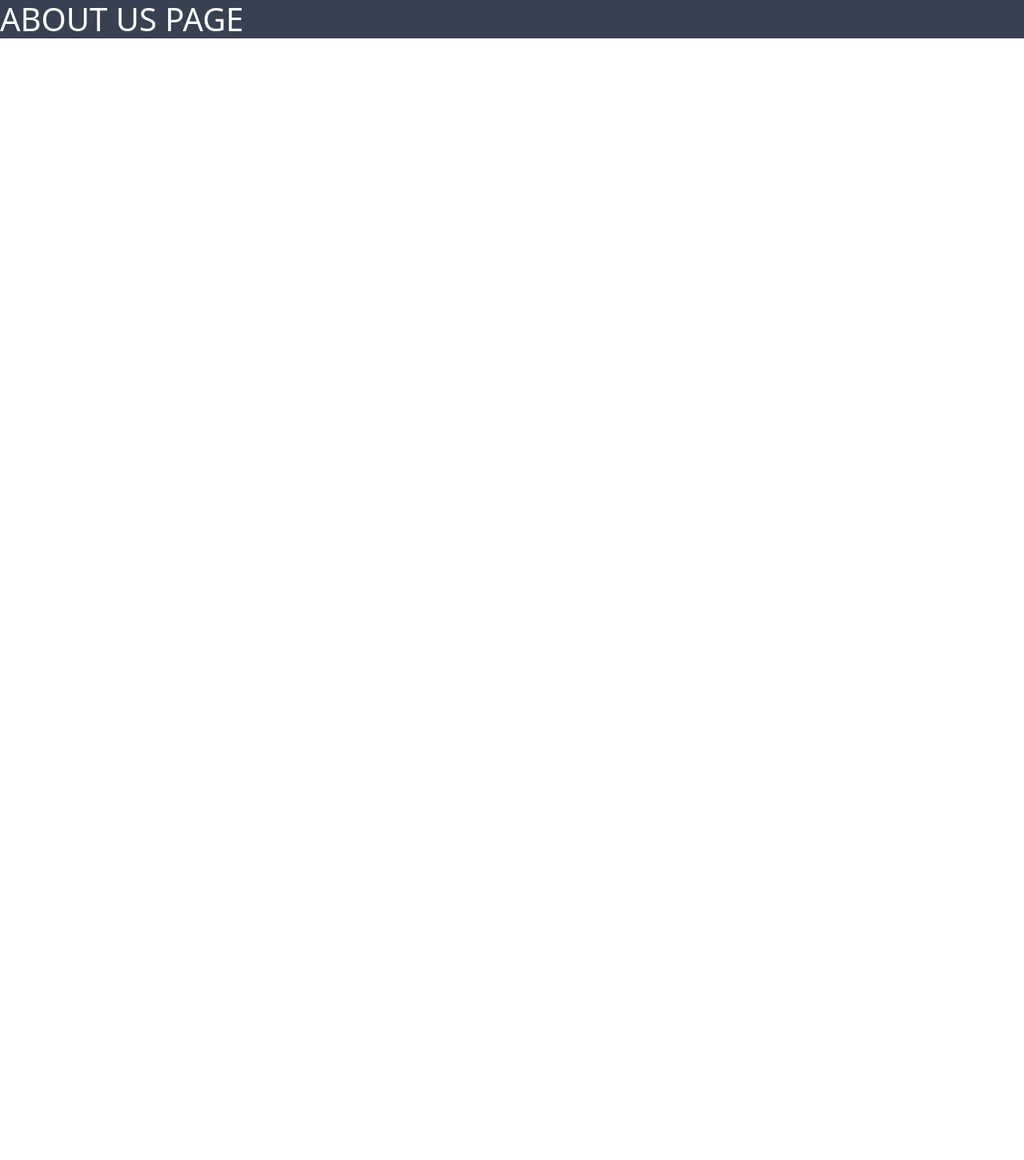
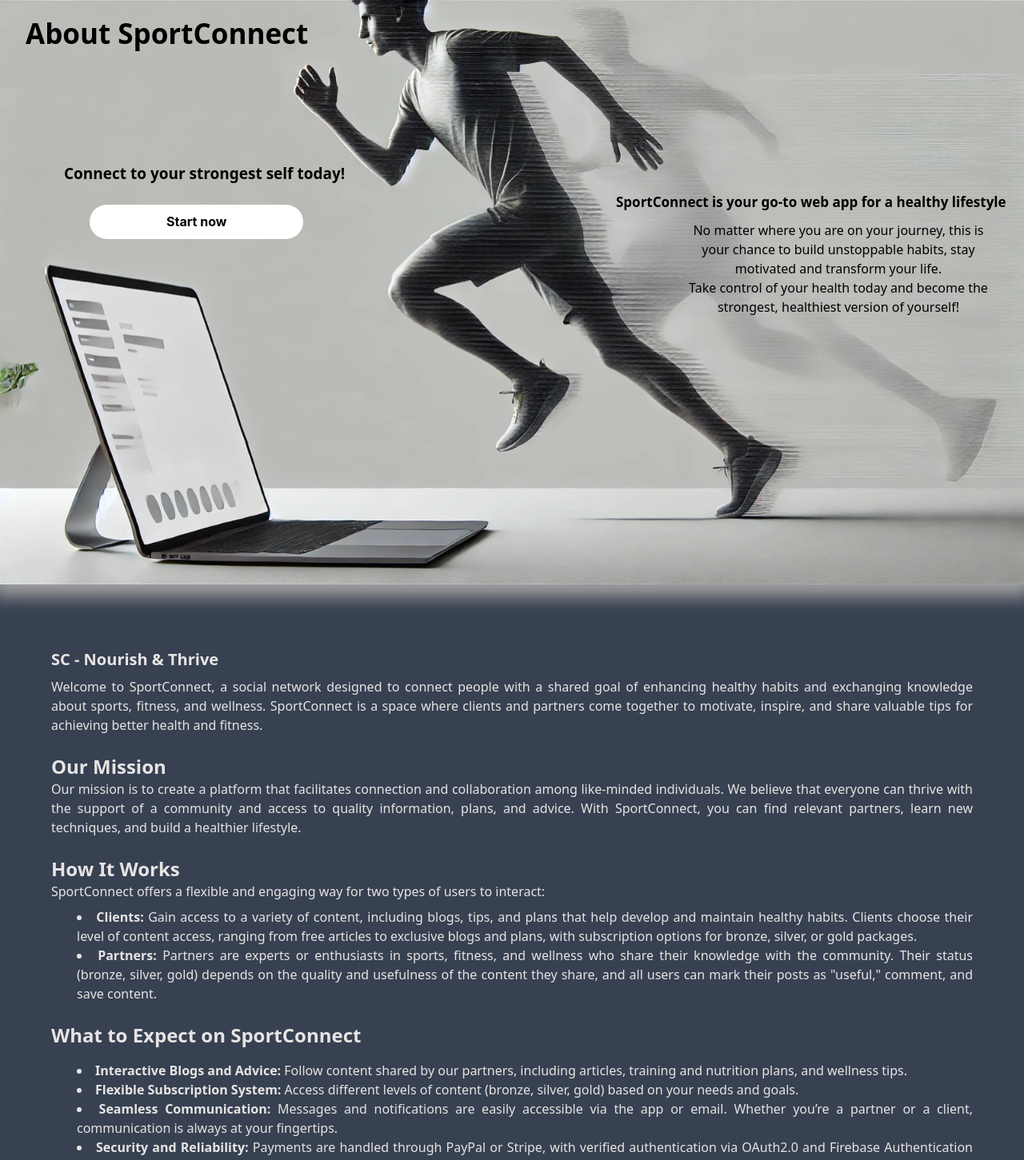
Before and after one commit to ManuelFijan/SportConnect, a React (Vite) app in the folder IzvorniKod/front/: page /about-us in a window 1280 px wide. Shown: the top 1451 px of the page at 80% size. Before the commit the page ends 800 px from the top, so only its background shows below. Built offline with nearby package versions, Linux system fonts and the light colour scheme.

Commit message:
Završena about-us stranica

```diff
--- a/IzvorniKod/front/src/main.tsx
+++ b/IzvorniKod/front/src/main.tsx
@@ -4,7 +4,6 @@ import {createBrowserRouter, RouterProvider} from 'react-router-dom'
 
 import NotFoundPage from './pages/NotFoundPage.tsx'
 import Homepage from './pages/Homepage.tsx'
-//import SignInPage from './pages/SignInPage.tsx'
 import CreateAccountPage from './pages/CreateAccountPage.tsx'
 import AboutUsPage from './pages/AboutUsPage.tsx'
 import TermsOfServicePage from './pages/TermsOfServicePage.tsx'
--- a/IzvorniKod/front/src/pages/AboutUsPage.tsx
+++ b/IzvorniKod/front/src/pages/AboutUsPage.tsx
@@ -1,7 +1,99 @@
-function AboutUsPage(){
+import { Link } from 'react-router-dom';
+import '../styles/AboutUsPage.css';
+import Footer from '../components/Footer';
+
+function AboutUsPage() {
     return (
-        <div className="bg-gray-700">
-            <h1 className="text-white">ABOUT US PAGE</h1>
+        <div className="about-us-main-div bg-gray-700 min-h-screen min-w-screen pb-6">
+
+            <div className="w-full mb-8 relative">
+                <img src="/about.jpg" alt="About-us-img" className="picture-about-us"/>
+                <div className="title-about-us">
+                    <p>About SportConnect</p>
+                </div>
+                <div className="connect-text">
+                    <p>Connect to your strongest self today!</p>
+                    <Link to="/" className="">
+                        <button className="start-now-button" role="button">Start now</button>
+                    </Link>
+                </div>
+
+                <div className="healty-lifestyle-text">
+                    <p>SportConnect is your go-to web app for a healthy lifestyle</p>
+                </div>
+
+                <div className="motivation-text">
+                    <p>
+                    No matter where you are on your journey, this is your chance to build unstoppable habits, stay motivated
+                    and transform your life.
+                    </p>
+                    <p>
+                    Take control of your health today and become the strongest, healthiest version of
+                    yourself!
+                    </p>
+                </div>
+            </div>
+
+            <div className="justify-text pl-16 pr-16 pt-5">
+                <h4 className="text-xl font-semibold mb-6">SC - Nourish & Thrive</h4>
+                <p className="mb-4">
+                    Welcome to SportConnect, a social network designed to connect people with a shared goal of
+                    enhancing healthy habits and exchanging knowledge about sports, fitness, and wellness. SportConnect
+                    is a space where clients and partners come together to motivate, inspire, and share valuable tips
+                    for achieving better health and fitness.
+                </p>
+                <h2 className="text-2xl font-bold mb-3">Our Mission</h2>
+                <p className="mb-4">
+                    Our mission is to create a platform that facilitates connection and collaboration among like-minded
+                    individuals. We believe that everyone can thrive with the support of a community and access to
+                    quality information, plans, and advice. With SportConnect, you can find relevant partners, learn
+                    new techniques, and build a healthier lifestyle.
+                </p>
+                <h2 className="text-2xl font-bold mb-3">How It Works</h2>
+                <p className="mb-2">
+                    SportConnect offers a flexible and engaging way for two types of users to interact:
+                </p>
+                <ul className="list-disc list-inside mb-4">
+                    <li>
+                        <strong>Clients:</strong> Gain access to a variety of content, including blogs, tips, and plans
+                        that help develop and maintain healthy habits. Clients choose their level of content access,
+                        ranging from free articles to exclusive blogs and plans, with subscription options for bronze,
+                        silver, or gold packages.
+                    </li>
+                    <li>
+                        <strong>Partners:</strong> Partners are experts or enthusiasts in sports, fitness, and wellness
+                        who share their knowledge with the community. Their status (bronze, silver, gold) depends on
+                        the quality and usefulness of the content they share, and all users can mark their posts as
+                        "useful," comment, and save content.
+                    </li>
+                </ul>
+                <h2 className="text-2xl font-bold mb-3">What to Expect on SportConnect</h2>
+                <ul className="list-disc list-inside mb-4">
+                    <li><strong>Interactive Blogs and Advice:</strong> Follow content shared by our partners, including articles, training and nutrition plans, and wellness tips.</li>
+                    <li><strong>Flexible Subscription System:</strong> Access different levels of content (bronze, silver, gold) based on your needs and goals.</li>
+                    <li><strong>Seamless Communication:</strong> Messages and notifications are easily accessible via the app or email. Whether you’re a partner or a client, communication is always at your fingertips.</li>
+                    <li><strong>Security and Reliability:</strong> Payments are handled through PayPal or Stripe, with verified authentication via OAuth2.0 and Firebase Authentication ensuring a safe experience.</li>
+                </ul>
+                <h2 className="text-2xl font-bold mb-3">Why Choose SportConnect</h2>
+                <p className="mb-4">
+                    SportConnect is not just another fitness app. Our platform enables genuine connections among people
+                    with similar goals. Whether you're looking for professional advice, community support, or an
+                    opportunity to share your own knowledge, SportConnect is the place for you. We encourage healthy
+                    changes in our users lives through knowledge exchange, inspiration, and building a supportive
+                    community that is with you every step of the way.
+                </p>
+                <h2 className="text-2xl font-bold mb-3">Join the Community</h2>
+                <p>
+                    Join thousands of users who are already using SportConnect to improve their health and lifestyle.
+                    Whether you're a beginner or an experienced professional, there's always something new to learn and
+                    share. Sign up today and start your journey towards a healthier life with SportConnect.
+                </p>
+                <p className="mt-6 font-bold">SportConnect - Nourish & Thrive. Your community for healthy living.</p>
+            </div>
+
+            <div className="about bg-gray-700 pt-24">
+                <Footer/>
+            </div>
         </div>
     )
 }
--- /dev/null
+++ b/IzvorniKod/front/src/styles/AboutUsPage.css
@@ -0,0 +1,152 @@
+.about-us-main-div{
+    color: #e7e4e4;
+}
+
+.picture-about-us {
+    width: 100%;
+    height: auto;
+    box-shadow: 0px 5px 20px 10px rgb(161, 161, 161);
+}
+
+.title-about-us{
+    position: absolute;
+    left: 1rem;
+    top: 1rem;
+    padding: 1rem;
+    font-weight: bold;
+    color: black;
+    font-size: 43px;
+}
+
+.connect-text{
+    position: absolute;
+    left: 10rem;
+    top: 30%;
+    color: black;
+    font-weight: bold;
+    font-size: 19px;
+}
+
+.start-now-button{
+    background: white;
+    color: black;
+    margin-top: 0.5rem;
+    margin-bottom: 0.5rem;
+    margin-left: 2rem;
+    border-radius: 999px;
+    box-sizing: border-box;
+    cursor: pointer;
+    font-family: Inter,Helvetica,"Apple Color Emoji","Segoe UI Emoji",NotoColorEmoji,"Noto Color Emoji","Segoe UI Symbol","Android Emoji",EmojiSymbols,-apple-system,system-ui,"Segoe UI",Roboto,"Helvetica Neue","Noto Sans",sans-serif;
+    font-size: 16px;
+    font-weight: 700;
+    line-height: 24px;
+    opacity: 1;
+    padding: 0.6rem 6rem;
+    width: fit-content;
+}
+
+.start-now-button:hover{
+    transform: scale(1.1);
+    box-shadow: #c3c3f2 0 10px 20px -10px;
+}
+
+.healty-lifestyle-text{
+    position: absolute;
+    right: 4.5rem;
+    top: 35%;
+    color: black;
+    font-weight: bold;
+    font-size: 19px;
+}
+
+.motivation-text{
+    position: absolute;
+    right: 3rem;
+    top: 42%;
+    color: black;
+    font-size: 17px;
+    width: 35rem;
+    text-align: center;
+}
+
+.justify-text{
+    text-align: justify;
+}
+
+@media (max-width: 1480px) {
+    .connect-text{
+        left: 5rem;
+    }
+
+    .healty-lifestyle-text{
+        right: 2rem;
+    }
+
+    .motivation-text{
+        right: 0.75rem;
+    }
+}
+
+@media (max-width: 1380px) {
+    .healty-lifestyle-text{
+        right: 1.4rem;
+    }
+
+    .motivation-text{
+        right: 0.2rem;
+        top: 40%;
+    }
+}
+
+@media (max-width: 1340px) {
+    .title-about-us{
+        font-size: 35px;
+    }
+
+    .healty-lifestyle-text{
+        font-size: 17px;
+    }
+
+    .motivation-text{
+        width: 25rem;
+        font-size: 16px;
+        right: 2rem;
+    }
+}
+
+@media (max-width: 1150px) {
+    .connect-text{
+        font-size: 17px;
+    }
+
+    .start-now-button{
+        padding: 0.6rem 4rem;
+    }
+
+    .healty-lifestyle-text{
+        font-size: 16px;
+    }
+
+    .motivation-text{
+        font-size: 14px;
+    }
+}
+
+@media (max-width: 1050px) {
+    .title-about-us{
+        display: none;
+    }
+
+    .connect-text p, .healty-lifestyle-text, .motivation-text{
+        display: none;
+    }
+
+    .connect-text{
+        top: 42%;
+        left: 32%;
+    }
+
+    .start-now-button{
+        padding: 0.7rem 6rem;
+    }
+}
```
Also changed, not shown: IzvorniKod/front/public/about.jpg (added).
